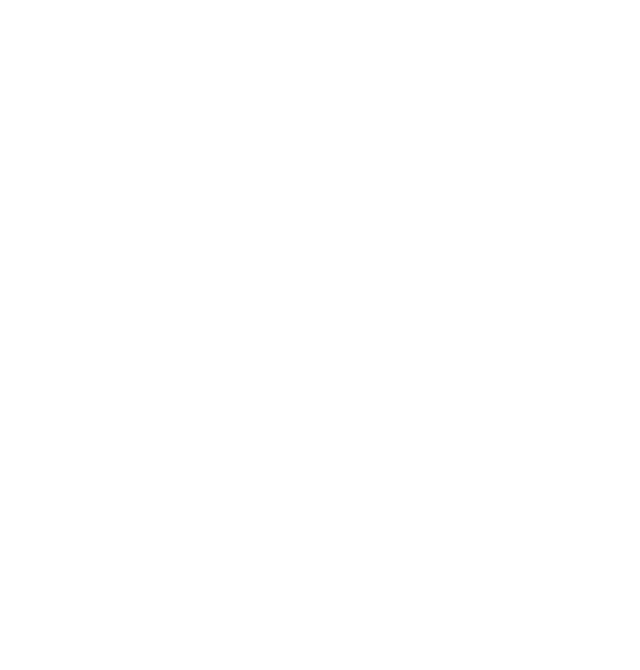
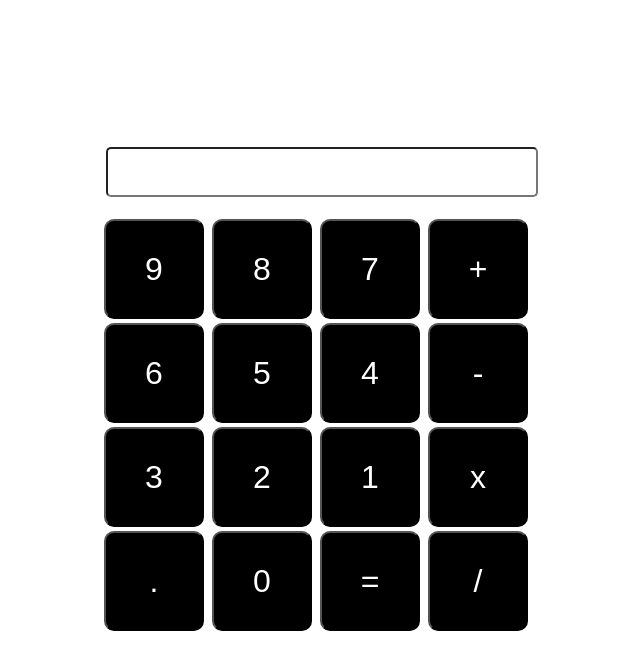
Before and after one commit to SofiaDeAlessandre/calculadora-desafio-11, a website built with Vite: page index.html in a window 1280 px wide. Shown: the whole page, without its empty margins (318-958 px from the left). Built offline with nearby package versions, Linux system fonts and the light colour scheme.

Commit message:
add html's structure and styles

```diff
--- a/index.html
+++ b/index.html
@@ -2,12 +2,35 @@
 <html lang="es">
   <head>
     <meta charset="UTF-8" />
-    <link rel="icon" type="image/svg+xml" href="/vite.svg" />
     <meta name="viewport" content="width=device-width, initial-scale=1.0" />
     <title>Calculadora</title>
   </head>
   <body>
 
+    <div class="div">
+      <div id="div-input">
+      <input id="input" type="number">
+    </div>
+    <div id="div-btn">
+      <button class="btn"  id="btn-9">9</button>
+      <button class="btn" id="btn-8">8</button>
+      <button class="btn" id="btn-7">7</button>
+      <button class="btn" id="btn+">+</button>
+      <button class="btn"  id="btn-6">6</button>
+      <button class="btn"  id="btn-5">5</button>
+      <button class="btn"  id="btn-4">4</button>
+      <button class="btn" id="btn-">-</button>
+      <button class="btn" id="btn-3">3</button>
+      <button class="btn" id="btn-2">2</button>
+      <button class="btn" id="btn-1">1</button>
+      <button class="btn" id="btnx">x</button>
+      <button class="btn" id="btn.">.</button>
+      <button class="btn" id="btn-0">0</button>
+      <button class="btn" id="btn=">=</button>
+      <button class="btn" id="btn/">/</button>
+    </div>
+    </div>
+
     <script type="module" src="/src/main.js"></script>
   </body>
 </html>
--- a/src/style.css
+++ b/src/style.css
@@ -3,3 +3,43 @@
   padding: 0;
   box-sizing: border-box;
 }
+
+body {
+  display: flex;
+  justify-content: center;
+  align-items: center;
+  flex-direction: column;
+  min-height: 100vh;
+}
+
+.div {
+  width: 500px;
+  height:50%;
+  padding: 10px;
+}
+
+#div-input {
+width: 90%;
+margin: auto;
+}
+
+#input {
+  width: 100%;
+  height: 50px;
+  border-radius: 5px;
+}
+
+#div-btn {
+margin: 20px;
+}
+
+.btn {
+  background-color: black;
+  border-radius: 10px;
+  color: white;
+  width: 100px;
+  height: 100px;
+  margin: 2px;
+  font-size: 2em;
+
+}
```
